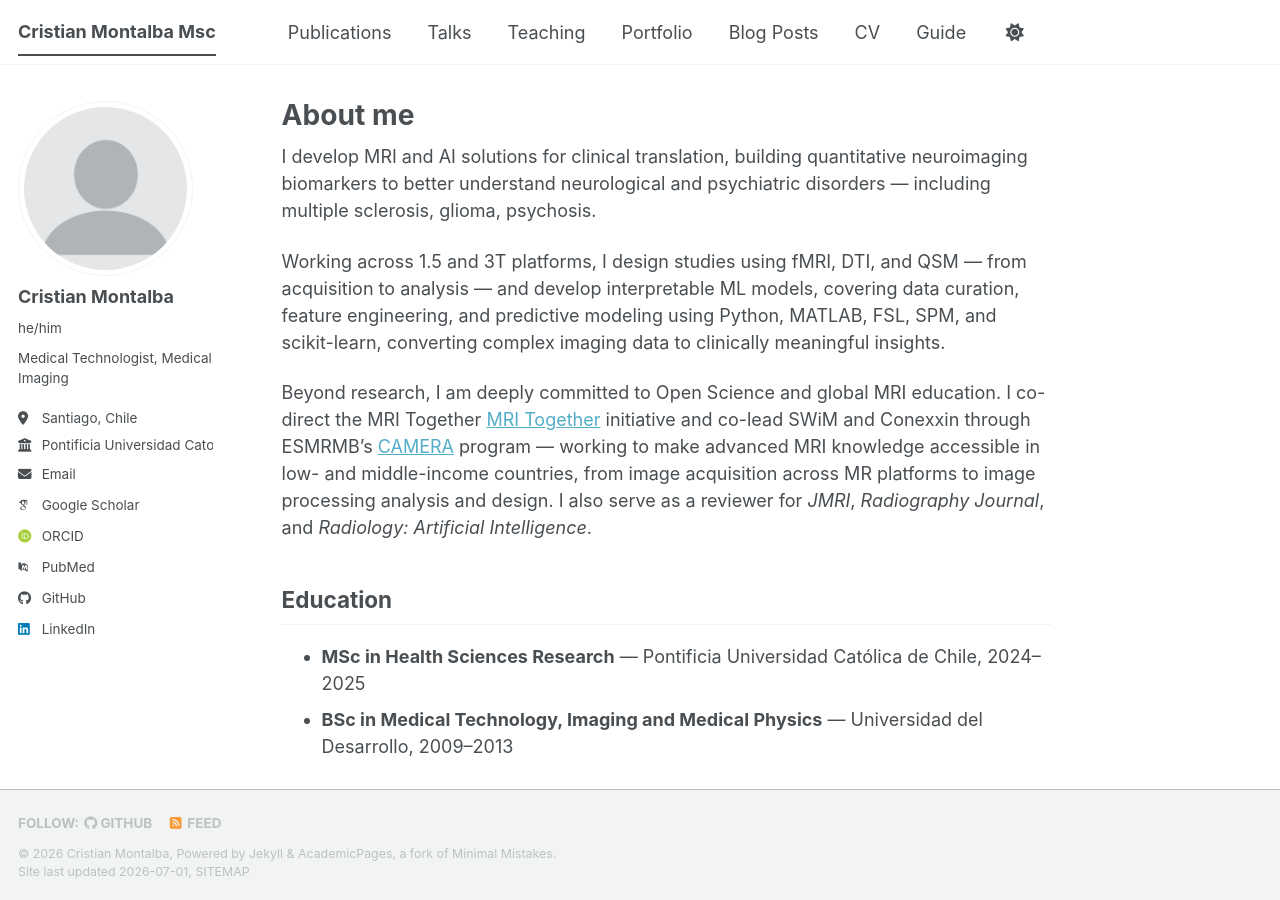
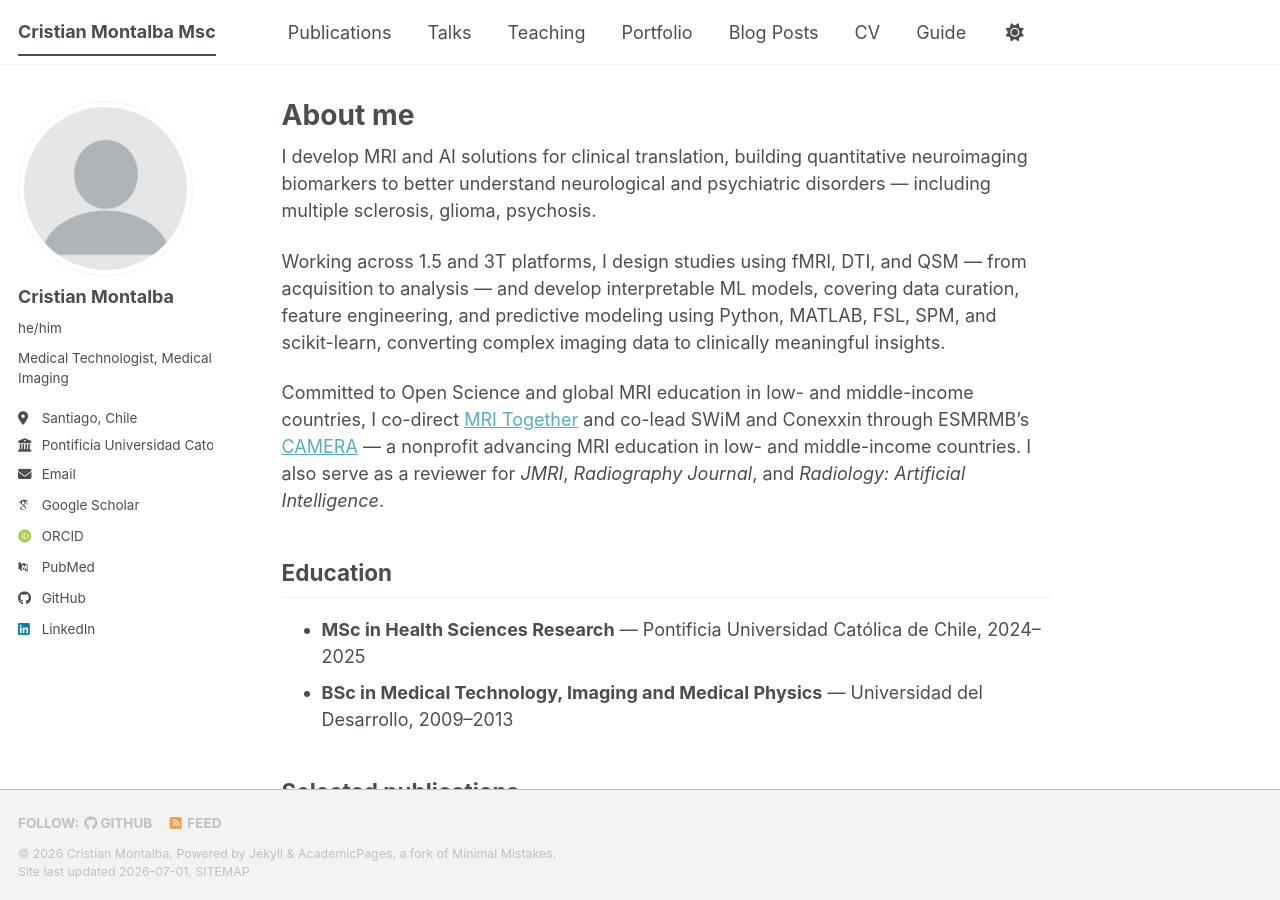
Before and after one commit to cristianmontalba/cristianmontalba.github.io, a Jekyll site: the page built from _pages/about.md, in a window 1280 px wide and 900 px high. Built offline with Jekyll 4.4.1, drawn with Linux system fonts in a browser that asks for light colours; some web fonts are replaced; a script bundle is joined from its source files by our own code; library files that are not in the unit come from our copies.

Commit message:
Update about.md

```diff
--- a/_pages/about.md
+++ b/_pages/about.md
@@ -11,8 +11,7 @@ I develop MRI and AI solutions for clinical translation, building quantitative n
 
 Working across 1.5 and 3T platforms, I design studies using fMRI, DTI, and QSM — from acquisition to analysis — and develop interpretable ML models, covering data curation, feature engineering, and predictive modeling using Python, MATLAB, FSL, SPM, and scikit-learn, converting complex imaging data to clinically meaningful insights.
 
-Beyond research, I am deeply committed to Open Science and global MRI education. I co-direct the MRI Together [MRI Together](https://mritogether.esmrmb.org/) initiative and co-lead SWiM and Conexxin through ESMRMB's [CAMERA](https://www.cameramriafrica.org/) program — working to make advanced MRI knowledge accessible in low- and middle-income countries, from image acquisition across MR platforms to image processing analysis and design. I also serve as a reviewer for *JMRI*, *Radiography Journal*, and *Radiology: Artificial Intelligence*.
-
+Committed to Open Science and global MRI education in low- and middle-income countries, I co-direct [MRI Together](https://mritogether.esmrmb.org/) and co-lead SWiM and Conexxin through ESMRMB's [CAMERA](https://www.cameramriafrica.org/) — a nonprofit advancing MRI education in low- and middle-income countries. I also serve as a reviewer for *JMRI*, *Radiography Journal*, and *Radiology: Artificial Intelligence*.
 
 ## Education
 
```
